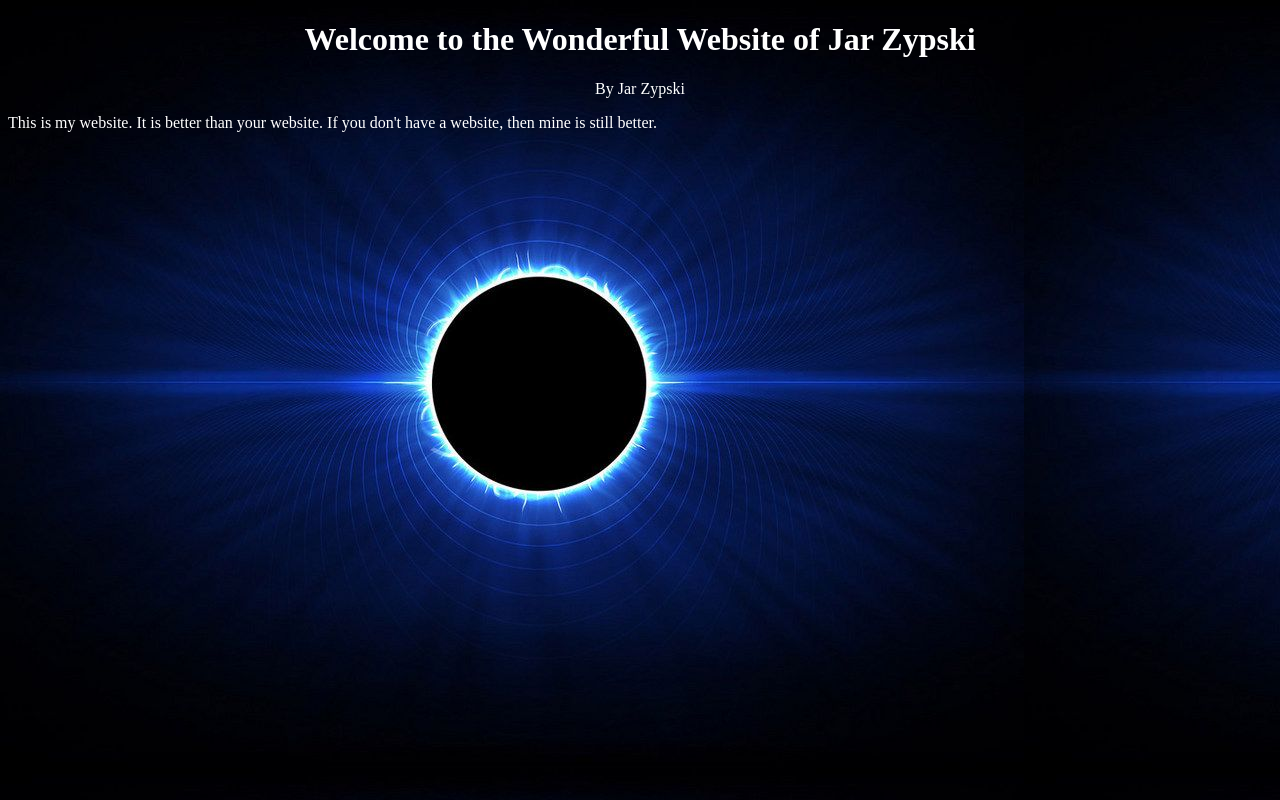
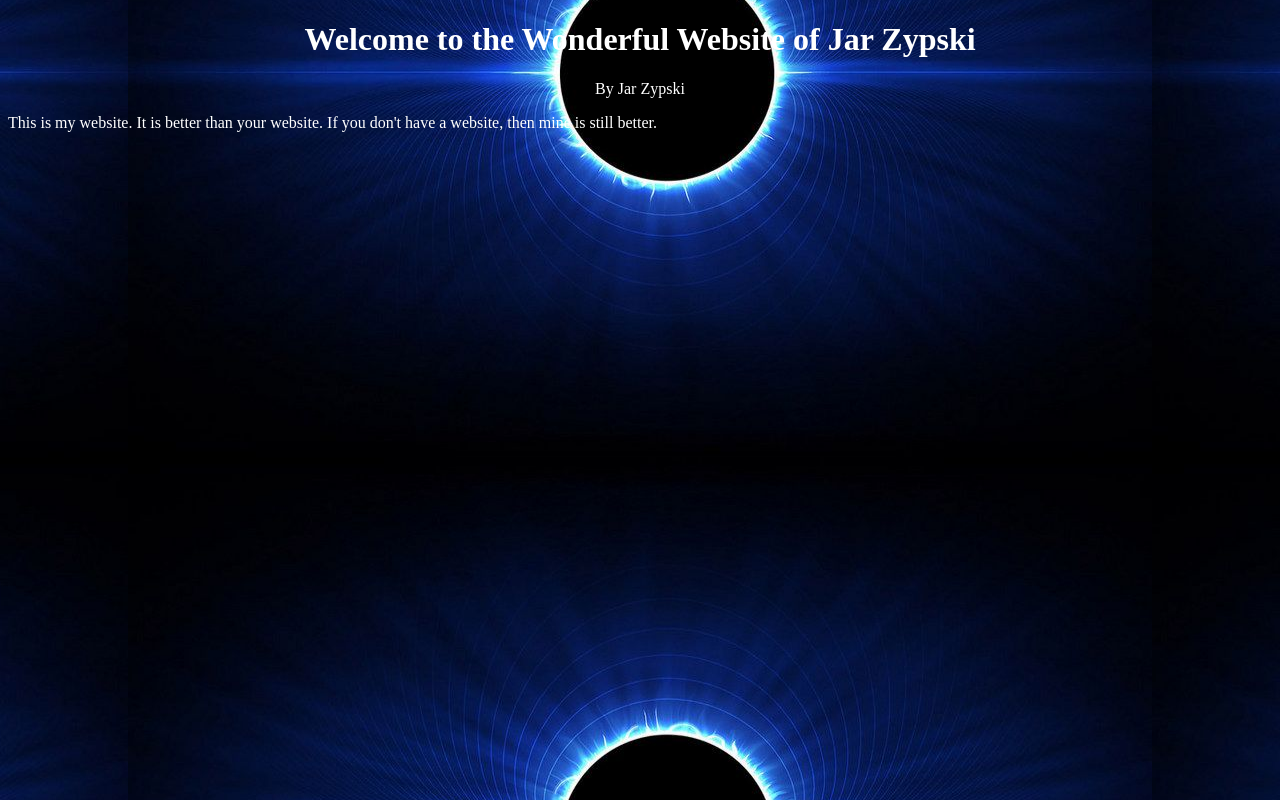
Before and after one commit to JairZeuske/JairZeuske.github.io, a plain HTML site: page index.html in a window 1280 px wide. Drawn offline with Linux system fonts and the light colour scheme.

Commit message:
centered

```diff
--- a/index.html
+++ b/index.html
@@ -18,7 +18,7 @@ hometext {
 }
 </style></head>
 
-<body background="Images/singularity.jpg">
+<body style="background-position:center;" background="Images/singularity.jpg">
 <div align="center">
   <h1 class="texthome"><span class="texthome">Welcome to the Wonderful Website of Jar Zypski</span></h1>
 </div>
```
